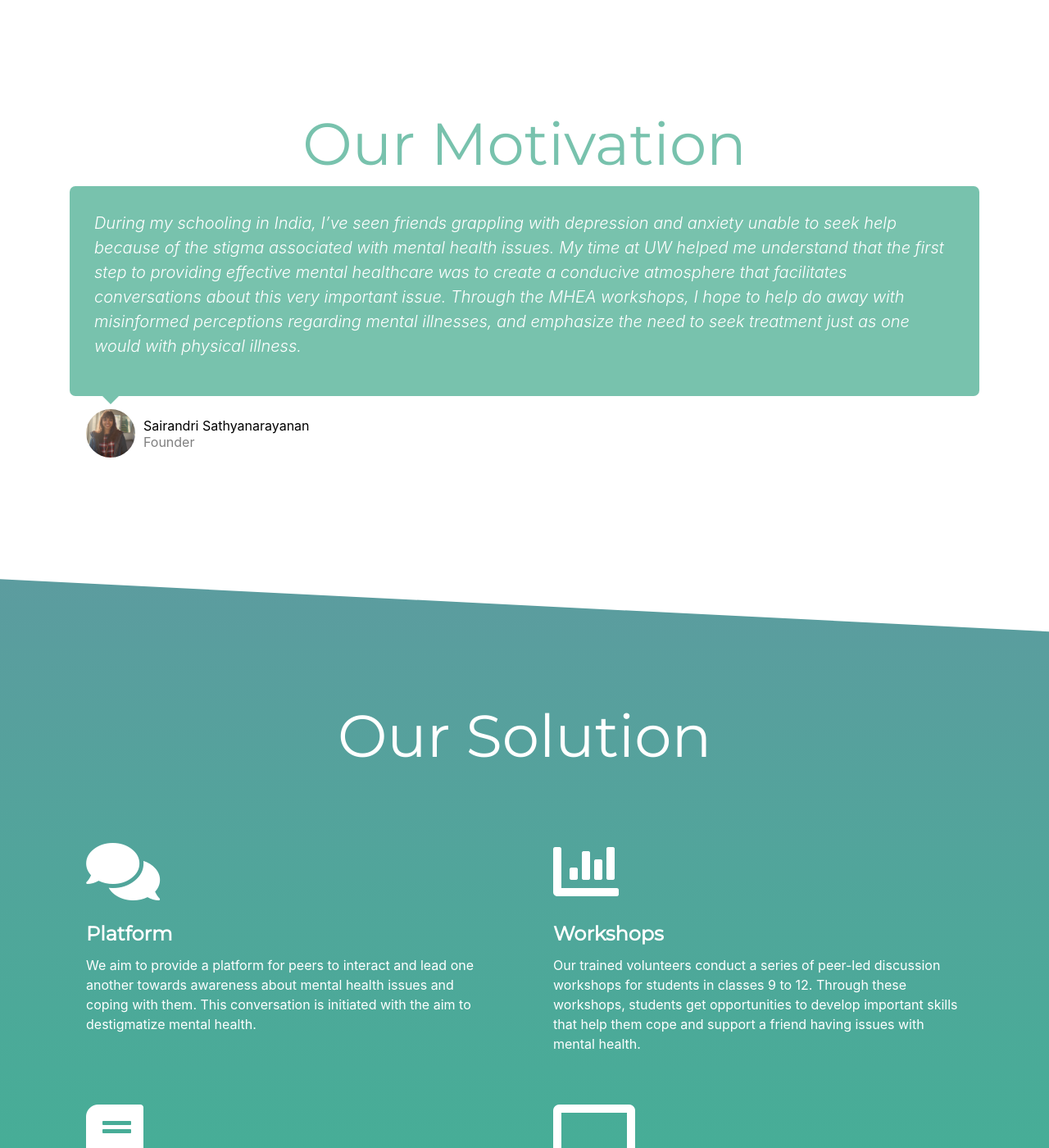
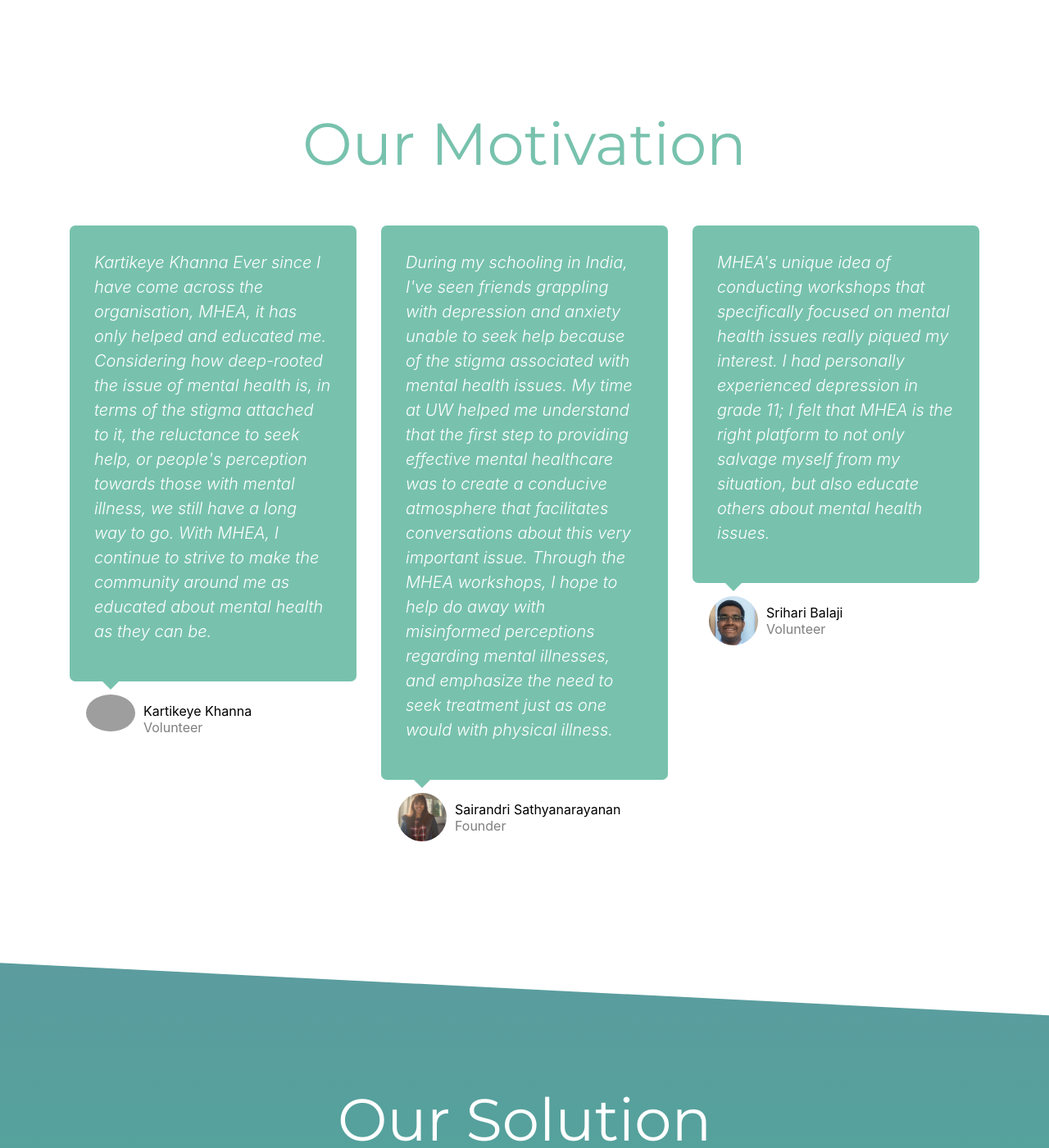
Before and after one commit to edvb/projectmhea.org, a Jekyll site: the page built from index.md, in a window 1280 px wide and 1400 px high, scrolled down 1164 px. Shown: the whole window at 82% size. Built offline with Jekyll 4.4.1, drawn with Linux system fonts in a browser that asks for light colours; nearby versions of some CDN libraries; some of the changed text lies outside the part shown; grey boxes are pictures that could not be loaded.

Commit message:
Add volunteer quotes

```diff
--- a/_data/people.yml
+++ b/_data/people.yml
@@ -1,14 +1,26 @@
+quotes:
+  - name: "Kartikeye Khanna"
+    quote: "Kartikeye Khanna Ever since I have come across the organisation, MHEA, it has only helped and educated me. Considering how deep-rooted the issue of mental health is, in terms of the stigma attached to it, the reluctance to seek help, or people's perception towards those with mental illness, we still have a long way to go. With MHEA,  I continue to strive to make the community around me as educated about mental health as they can be."
+    position: 'Volunteer'
+    image: 'kartikeye.png'
+  - name: 'Sairandri Sathyanarayanan'
+    quote: "During my schooling in India, I've seen friends grappling with depression and anxiety unable to seek help because of the stigma associated with mental health issues. My time at UW helped me understand that the first step to providing effective mental healthcare was to create a conducive atmosphere that facilitates conversations about this very important issue. Through the MHEA workshops, I hope to help do away with misinformed perceptions regarding mental illnesses, and emphasize the need to seek treatment just as one would with physical illness."
+    position: 'Founder'
+    image: 'sairandri.jpg'
+  - name: "Srihari Balaji"
+    quote: "MHEA's unique idea of conducting workshops that specifically focused on mental health issues really piqued my interest. I had personally experienced depression in grade 11; I felt that MHEA is the right platform to not only salvage myself from my situation, but also educate others about mental health issues."
+    position: 'Volunteer'
+    image: 'srihari.jpg'
 people:
   - title: 'Core Team'
   - name: 'Sairandri Sathyanarayanan'
     position: 'Founder'
     desc: 'Sairandri is a sophomore at the University of Washington, Seattle, planning to study neurobiology and psychology. She conducts research on the neural mechanisms behind memory and learning. Additionally, she is working towards creating biosensors that can detect contaminants in water through an undergraduate research group. She is also a Peer Health Educator and conducts workshops, panels, and other programs to promote mental health awareness, healthy sexuality, and wellness on campus.'
-    quote: 'During my schooling in India, I’ve seen friends grappling with depression and anxiety unable to seek help because of the stigma associated with mental health issues. My time at UW helped me understand that the first step to providing effective mental healthcare was to create a conducive atmosphere that facilitates conversations about this very important issue. Through the MHEA workshops, I hope to help do away with misinformed perceptions regarding mental illnesses, and emphasize the need to seek treatment just as one would with physical illness.'
     image: 'sairandri.jpg'
     size: '6'
   - name: 'Brooke Thimmig'
     position: 'Outreach and Media Director'
-    desc: "Brooke is a sophomore at the University of Washington where she is a Pre Med student majoring in Dance. On campus, she works as a Peer Health Educator to organize events, facilitate workshops, and run campaigns revolving around student health issues such as mental health, sexuality, and relationship violence. She is a member of UW’s Dance Student Association and has preformed in the Faculty Dance Concert. Brooke is also a certified nurse aid in the state of Texas and a nationally registered emergency medical technician as well as a pharmacy technician."
+    desc: "Brooke is a sophomore at the University of Washington where she is a Pre Med student majoring in Dance. On campus, she works as a Peer Health Educator to organize events, facilitate workshops, and run campaigns revolving around student health issues such as mental health, sexuality, and relationship violence. She is a member of UW's Dance Student Association and has preformed in the Faculty Dance Concert. Brooke is also a certified nurse aid in the state of Texas and a nationally registered emergency medical technician as well as a pharmacy technician."
     image: 'brooke.jpg'
     size: '6'
   - name: 'Aniruddh Saxena'
--- a/index.md
+++ b/index.md
@@ -31,14 +31,13 @@
 
 <section id="motivation">
     <div class="container">
-        <h1 class="display-3 text-primary text-center">Our Motivation</h1>
+        <h1 class="display-3 pb-5 text-primary text-center">Our Motivation</h1>
         <div class="row">
-            {% for person in site.data.people.people %}
-                {% if person.quote %}
+            {% for person in site.data.people.quotes %}
                 <div class="col">
                     <div class="box-testimony">
-                        <blockquote >
-                        <p>{{ person.quote }}</p>
+                        <blockquote>
+                            <p>{{ person.quote }}</p>
                         </blockquote>
                         <div class="author">
                         <figure><img src="assets/img/people/{{ person.image }}" alt="Person"></figure>
@@ -46,7 +45,6 @@
                         </div>
                     </div>
                 </div>
-                {% endif %}
             {% endfor %}
         </div>
     </div>
```
